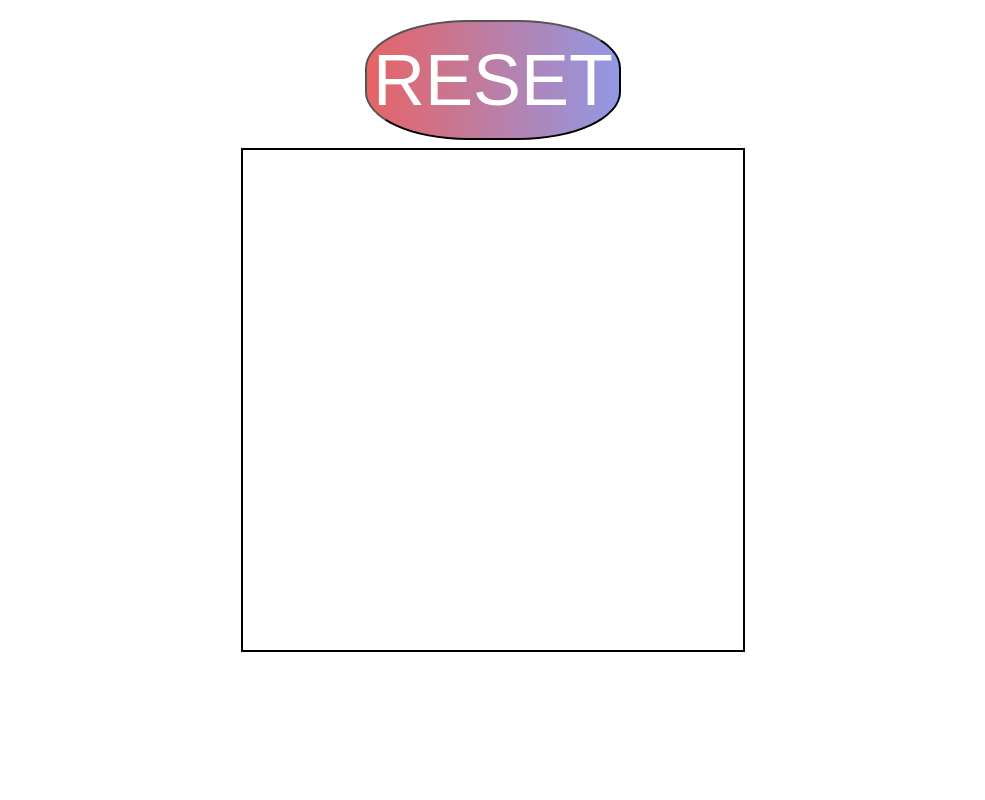
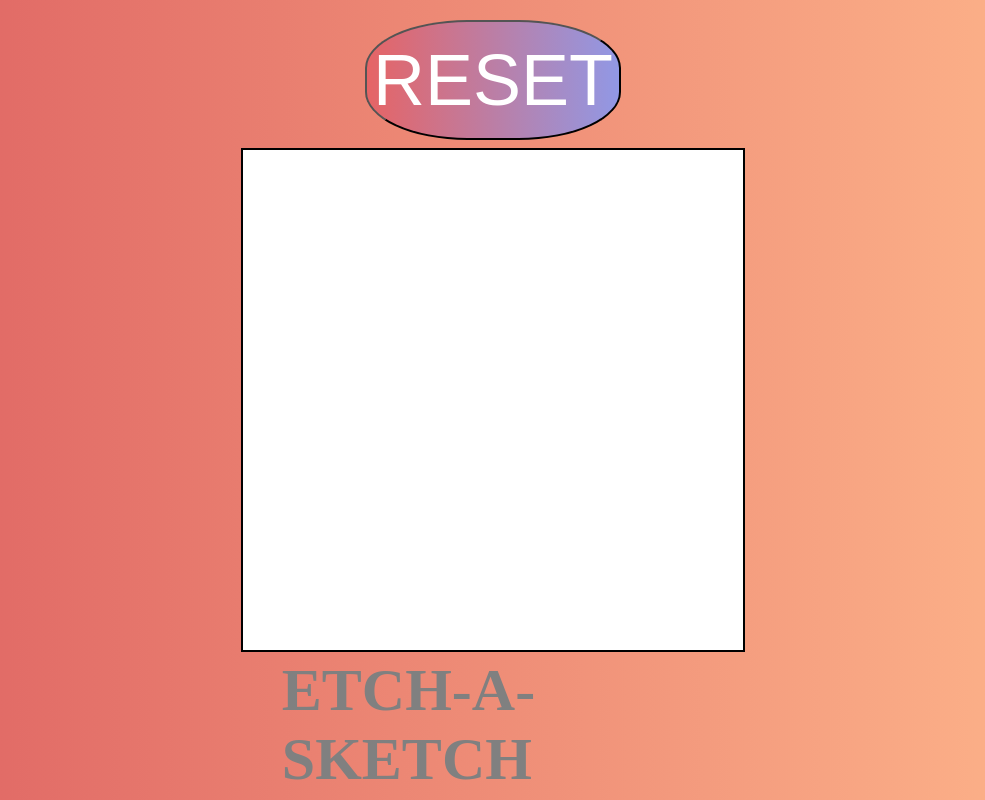
Before and after one commit to Russianaleksey/etch-a-sketch, a plain HTML site: page index.html in a window 1280 px wide. Shown: the whole page, without its empty margins (147-1132 px from the left). Drawn offline with Linux system fonts and the light colour scheme.

Commit message:
prettied it up

```diff
--- a/index.html
+++ b/index.html
@@ -5,8 +5,13 @@
     <div class="reset-button-container">
             <button class="reset-button" id="reset-button-id">RESET</button>
     </div>
-    <div id="container"></div>
-    <script src='script.js' type="text/javascript"></script>
+    <div class="text-container">
+        <h1 class="main-text">ETCH-A-SKETCH</h1>
+    </div>
+    <body class="div-body">
+        <div id="container"></div>
+        <script src='script.js' type="text/javascript"></script>
+    </body>
 
 
 </html>
--- a/style.css
+++ b/style.css
@@ -14,6 +14,8 @@
     border-width: 2px;
     border-color: black;
     border-style: solid;
+    background-size: cover;
+    background: white;
 
 }
 
@@ -37,3 +39,29 @@
     color: white;
 
 }
+
+.div-body {
+    height: 100vh;
+    background-size: cover;
+    background-image: linear-gradient(to right, #de6262, #ffb88c)
+}
+
+.text-container {
+    position: absolute;
+    width: 33%;
+    height: 60px;
+    left: 50%;
+    top: 82%;
+    transform: translateX(-50%);
+}
+
+.main-text {
+    width: 100%;
+    font-size: 60px;
+    color: gray;
+}
+
+.main-text:hover {
+    transform: scale(1.2);
+    color: #ffc600;
+}
```
